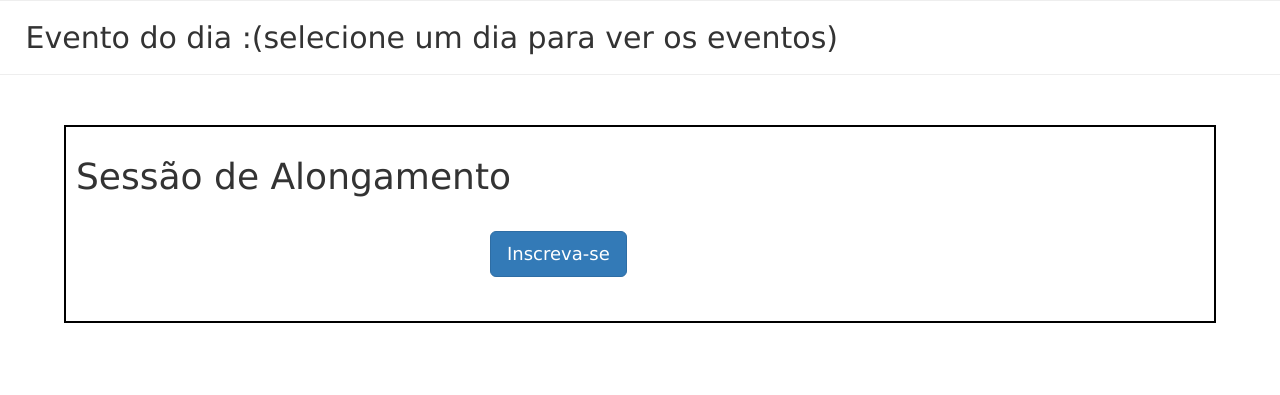
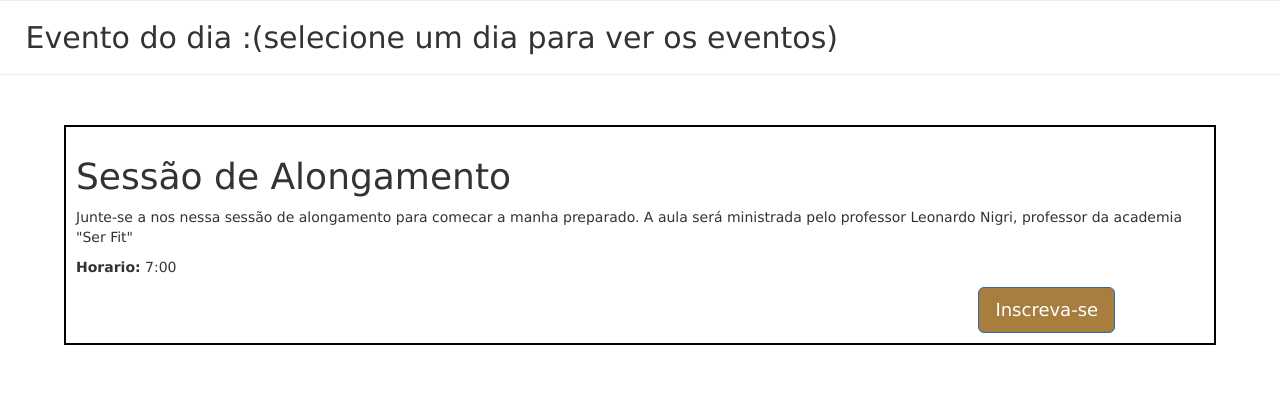
Before and after one commit to IKuuhakuI/Lumanga, a Flask app: page /eventos in a window 1280 px wide. Shown: the part 534-929 px from the top of the page. Before the commit the page ends 857 px from the top, so only its background shows below. Run offline with Flask 2, Linux system fonts and the light colour scheme; some libraries are stand-ins or nearby versions.

Commit message:
cores padronizadas

```diff
--- a/app/static/styles/calendar_style.css
+++ b/app/static/styles/calendar_style.css
@@ -64,7 +64,7 @@ body {font-family: Verdana, sans-serif;}
 
 .days li .active {
   padding: 5px;
-  background: #1abc9c;
+  background: #A87E3E;
   color: white !important
 }
 
--- a/app/templates/consultas.html
+++ b/app/templates/consultas.html
@@ -50,5 +50,5 @@
     {% endfor %}
 {% endblock %}
 
-<button  class="btn btn-primary btn-block btn-lg" style="width: auto; margin-left:45%; margin-top: 30px; margin-bottom: 30px" onclick="">Agende uma Consulta</button>
+<button  class="btn btn-primary btn-block btn-lg" style="width: auto; margin-left:45%; margin-top: 30px; margin-bottom: 30px ;background-color:#A87E3E" onclick="">Agende uma Consulta</button>
 {% endblock %}s
--- a/app/templates/eventos.html
+++ b/app/templates/eventos.html
@@ -54,11 +54,13 @@
 <div class="card-eventos-container">
   <div style="text-align: left; padding: 10px;">
     <h1>Sessão de Alongamento</h1>
-    <p></p>
+    <p>Junte-se a nos nessa sessão de alongamento para comecar a manha preparado.
+    A aula será ministrada pelo professor Leonardo Nigri, professor da academia "Ser Fit"</p>
+  <div style=" max-width: 300px;">
+    <p><b>Horario:</b> 7:00</p></div>
+    <button class="btn btn-primary btn-block btn-lg" style=" width: auto; margin-left: 80%; background-color:#A87E3E" onclick="">Inscreva-se</button>
+  </div>
 
-  <div class="card-button">
-    <button  class="btn btn-primary btn-block btn-lg" style="width: auto" onclick="">Inscreva-se</button>
-  </div>
   </div>
 </div>
 
@@ -75,7 +77,6 @@
   function compare(a, b) {
     if (a === b)
          return 0;
-
     return a < b ? -1 : 1;
   }
   var dias_selecionados = []
--- a/app/templates/videos.html
+++ b/app/templates/videos.html
@@ -50,7 +50,7 @@
 
                       <div class="card-button">
                         <a href="">
-                          <button ahref="" class="btn btn-primary btn-block btn-lg" id="botaoSubmit" onclick="">Assista o vídeo</button>
+                          <button ahref="" style="background-color:#A87E3E" class="btn btn-primary btn-block btn-lg" id="botaoSubmit" onclick="">Assista o vídeo</button>
                         </a>
                       </div>
                 </div>
@@ -65,7 +65,7 @@
                     <p>Assista a aula da professora e chef de cozinha Gal Garcia escolhida pela nutricionista Ane Vale, que trabalha com alimentação saudável e acessível (...)</p>
                     <div class="card-button">
                       <a href="">
-                        <button class="btn btn-primary btn-block btn-lg" id="botaoSubmit" onclick="">Assista o vídeo</button>
+                        <button style="background-color:#A87E3E" class="btn btn-primary btn-block btn-lg" id="botaoSubmit" onclick="">Assista o vídeo</button>
                         </a>
                     </div>
               </div>
@@ -80,7 +80,7 @@
                     <p>Assista a aula de dança do professor de dança Flávio Lopes indicada pelo médico (...)</p>
                     <div class="card-button">
                       <a href="">
-                        <button method="get" class="btn btn-primary btn-block btn-lg" id="botaoSubmit" onclick="">Assista o vídeo</button>
+                        <button method="get" style="background-color:#A87E3E" class="btn btn-primary btn-block btn-lg" id="botaoSubmit" onclick="">Assista o vídeo</button>
                       </a>
                     </div>
                 </div>
```
